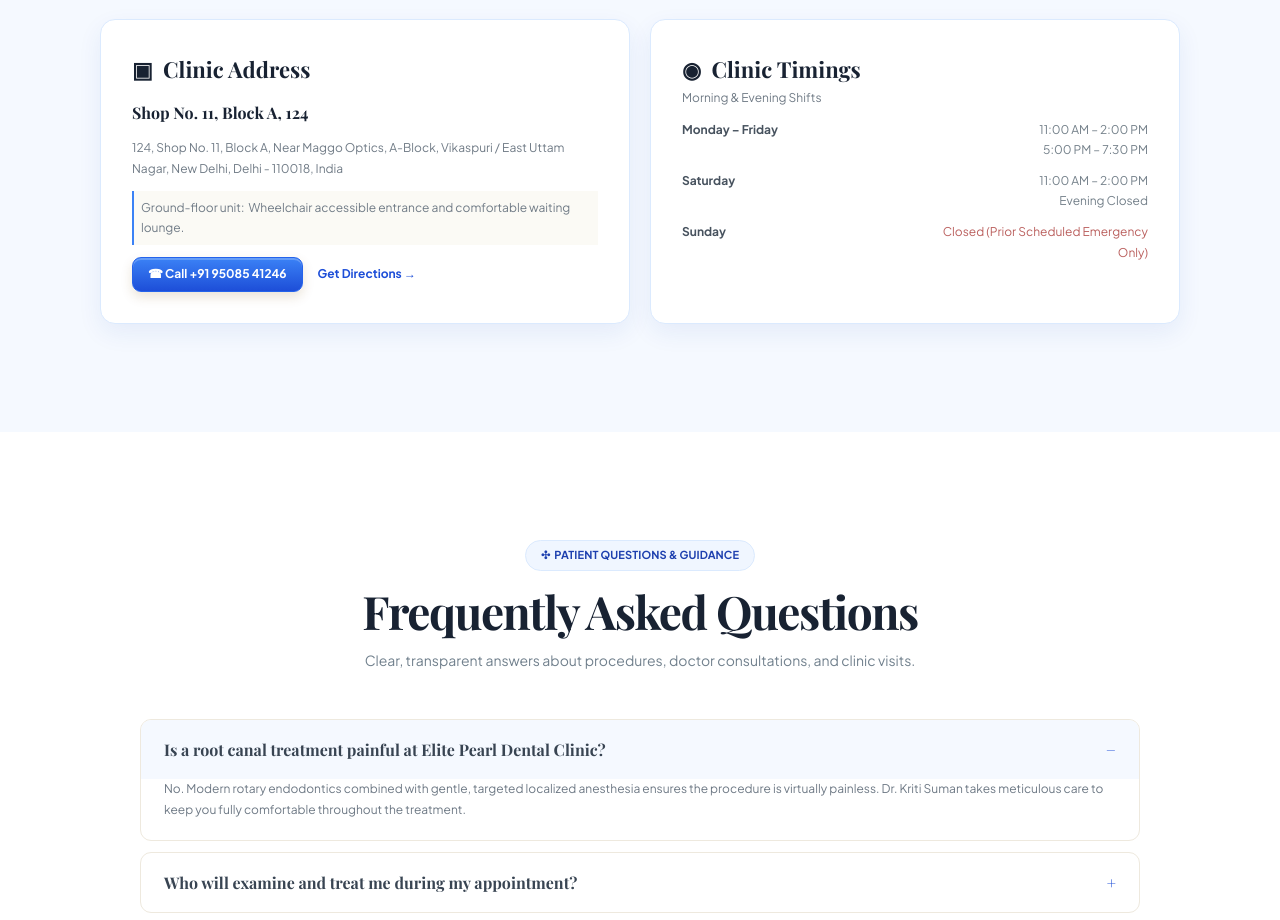
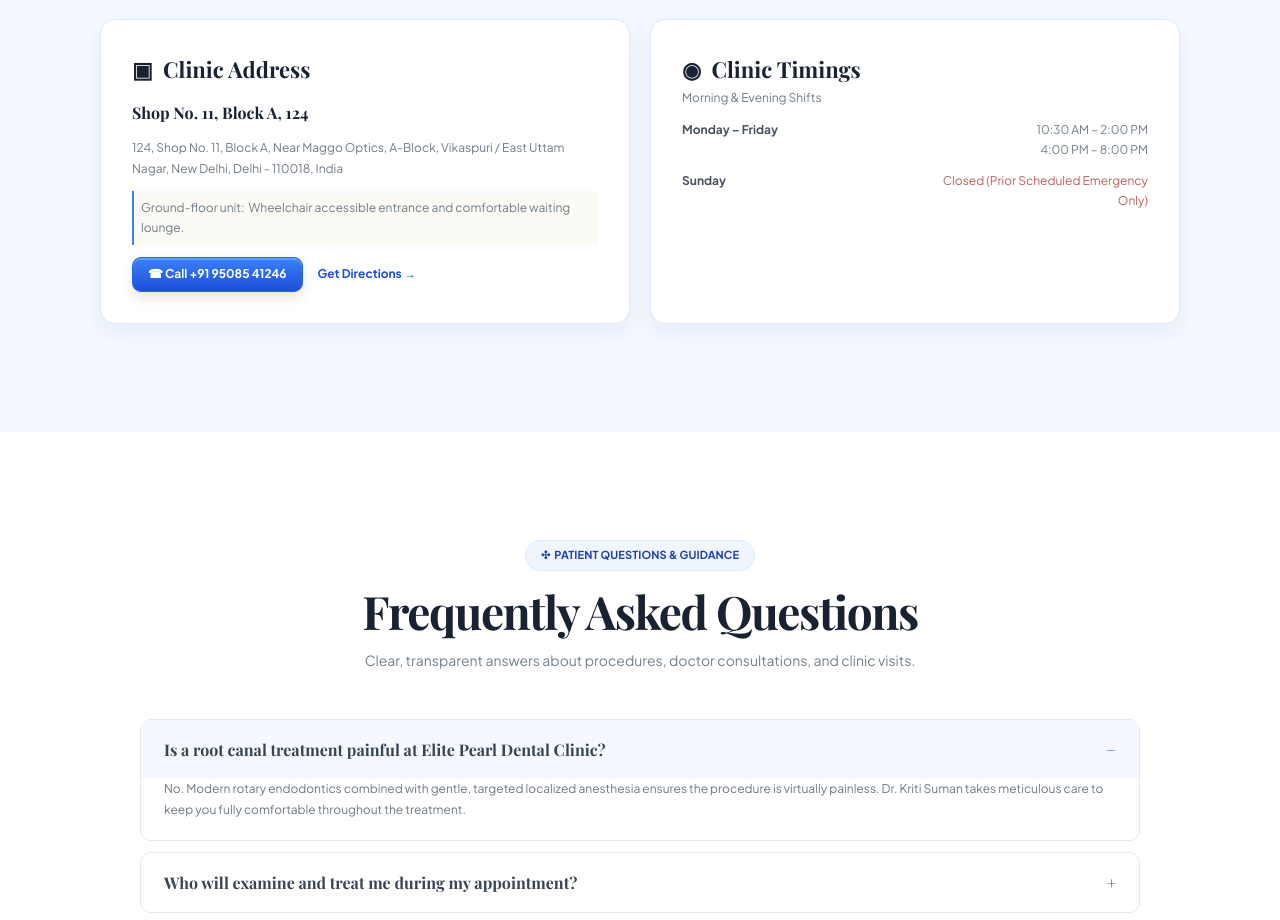
Before and after one commit to harshkumarcode/elite-pearl-prod, a plain HTML site: page index.html in a window 1280 px wide. Shown: the part 7634-8554 px from the top of the page. Drawn offline with nearby package versions, Linux system fonts and the light colour scheme; a web font is replaced by a local one.

Commit message:
updated time

```diff
--- a/index.html
+++ b/index.html
@@ -306,9 +306,7 @@
             <p class="timings-sub">Morning &amp; Evening Shifts</p>
             <dl>
               <dt>Monday – Friday</dt>
-              <dd>11:00 AM – 2:00 PM<br>5:00 PM – 7:30 PM</dd>
-              <dt>Saturday</dt>
-              <dd>11:00 AM – 2:00 PM<br>Evening Closed</dd>
+              <dd>10:30 AM – 2:00 PM<br>4:00 PM – 8:00 PM</dd>
               <dt>Sunday</dt>
               <dd class="closed">Closed (Prior Scheduled Emergency Only)</dd>
             </dl>
```
